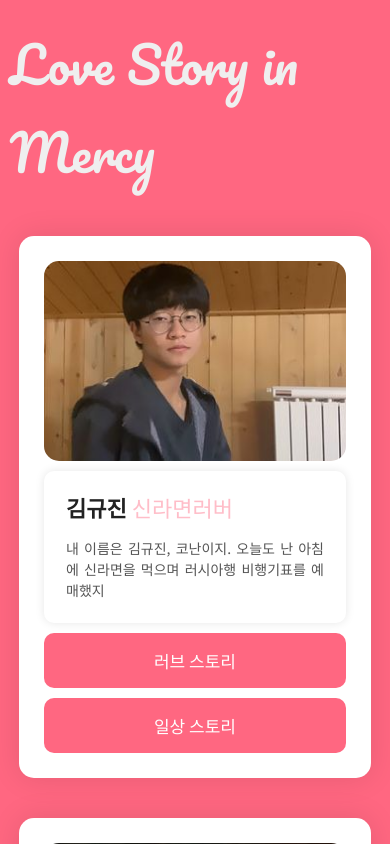
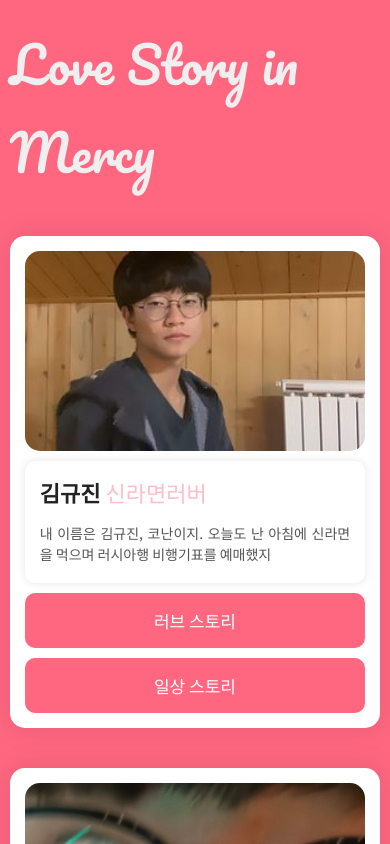
Before and after one commit to minho0517/mercy-diary, a Next.js app: page / in a window 390 px wide. Shown: the top 844 px of the page. Built offline with nearby package versions, Linux system fonts and the light colour scheme; a web font is replaced by a local one.

Commit message:
사이즈 수정

```diff
--- a/styles/Home.module.css
+++ b/styles/Home.module.css
@@ -124,12 +124,13 @@
 @media screen and (max-width:750px) {
   .card {
     height: auto;
-    width: 95%;
+    width: 100%;
     max-width: 500px;
   }
   .card_wrapper {
     flex-direction: column;
     height: 100%;
+    margin: 15px;
   }
   .content {
     width: 100%;
@@ -143,4 +144,7 @@
     width: 100%;
     height: auto;
   }
+  .info {
+    padding: 15px;
+  }
 }
```
